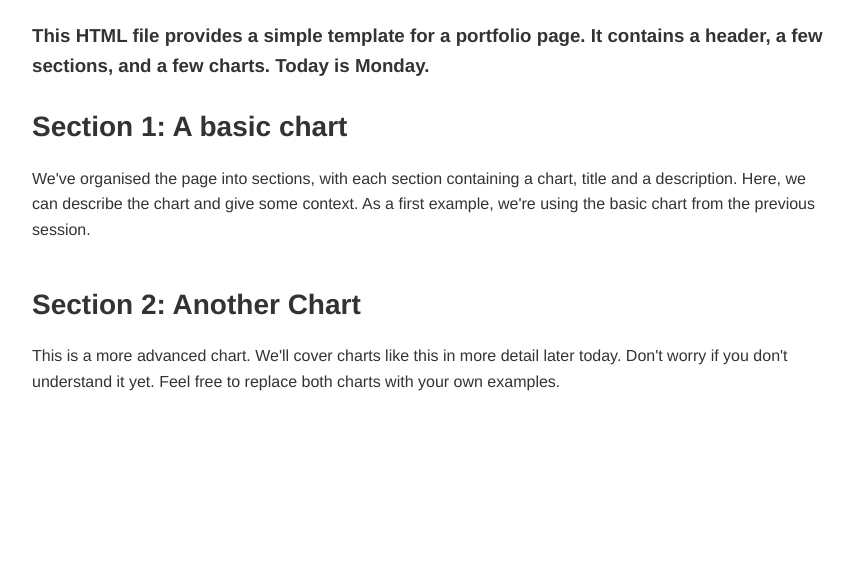
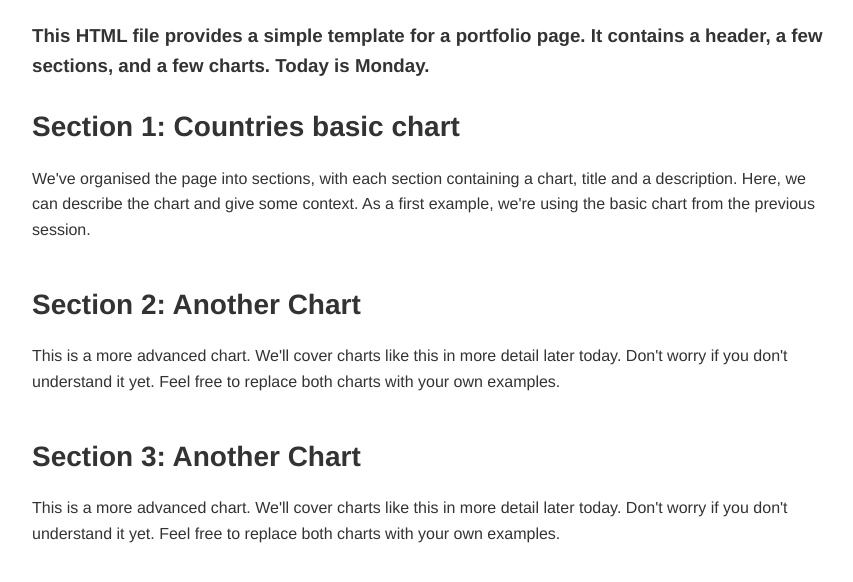
Before and after one commit to kananfarazi/kananfarazi.github.io, a plain HTML site: page index.html in a window 1280 px wide. Shown: the part 266-848 px from the top of the page, without its empty margins (208-1061 px from the left). Before the commit the page ends 800 px from the top, so only its background shows below. Drawn offline with Linux system fonts and the light colour scheme; a script that the page names is missing.

Commit message:
Add files via upload

```diff
--- a/index.html
+++ b/index.html
@@ -54,7 +54,7 @@
     <!-- We're organising the page into sections, with each section containing a chart, title and a description -->
     <section>
         <div class="chart-description">
-            <h2>Section 1: A basic chart</h2>
+            <h2>Section 1: Countries basic chart</h2>
             <p> <!-- This is a paragraph, it's the main way to display text on a web page -->
                 We've organised the page into sections, with each section containing a chart, title and a description. Here, we can describe the chart and give some context.
                 As a first example, we're using the basic chart from the previous session.
@@ -74,7 +74,18 @@
         <figure id="figure_2"></figure> <!-- we give it an id so we can put a vega-lite graph here with VegaEmbed -->
     </section>
 
-    <!-- Do you want to add more sections? -->
+    <section>
+        <div class="chart-description"> <!-- we are grouping the title and description together so we can style them together -->
+            <h2>Section 3: Another Chart</h2>
+            <p> <!-- This is a paragraph, it's the main way to display text on a web page -->
+                This is a more advanced chart. We'll cover charts like this in more detail later today. Don't worry if you don't understand it yet.
+                Feel free to replace both charts with your own examples.
+            </p>
+        </div>
+        <figure id="figure_3"></figure> <!-- we give it an id so we can put a vega-lite graph here with VegaEmbed -->
+    </section>
+
+     <!-- Do you want to add more sections? -->
         <!-- Try copying pasting the section above -->
         <!-- You'll need to change the id of the figure "<figure id="figure_3"... -->
         <!-- ... and add a new variable for the graph spec in the script at the bottom of the page -->
@@ -86,9 +97,11 @@
 
         var figure_1_spec = "basic_chart_example.json"; // We're storing the URL of the graph we want to display in a variable
         var figure_2_spec = "https://raw.githubusercontent.com/EconomicsObservatory/courses/main/2/advanced_chart_example.json";
+        var figure_3_spec = "firstChart.json";
 
         vegaEmbed('#figure_1', figure_1_spec) // We're using the vegaEmbed function to put a graph in the element with id figure_1
         vegaEmbed('#figure_2', figure_2_spec)
+        vegaEmbed('#figure_3', figure_3_spec)
 
         // Do you want to add more graphs?
         // try defining a new variable for figure_3_spec, adding VegaEmbed for figure_3, and adding a new section in the HTML
```
